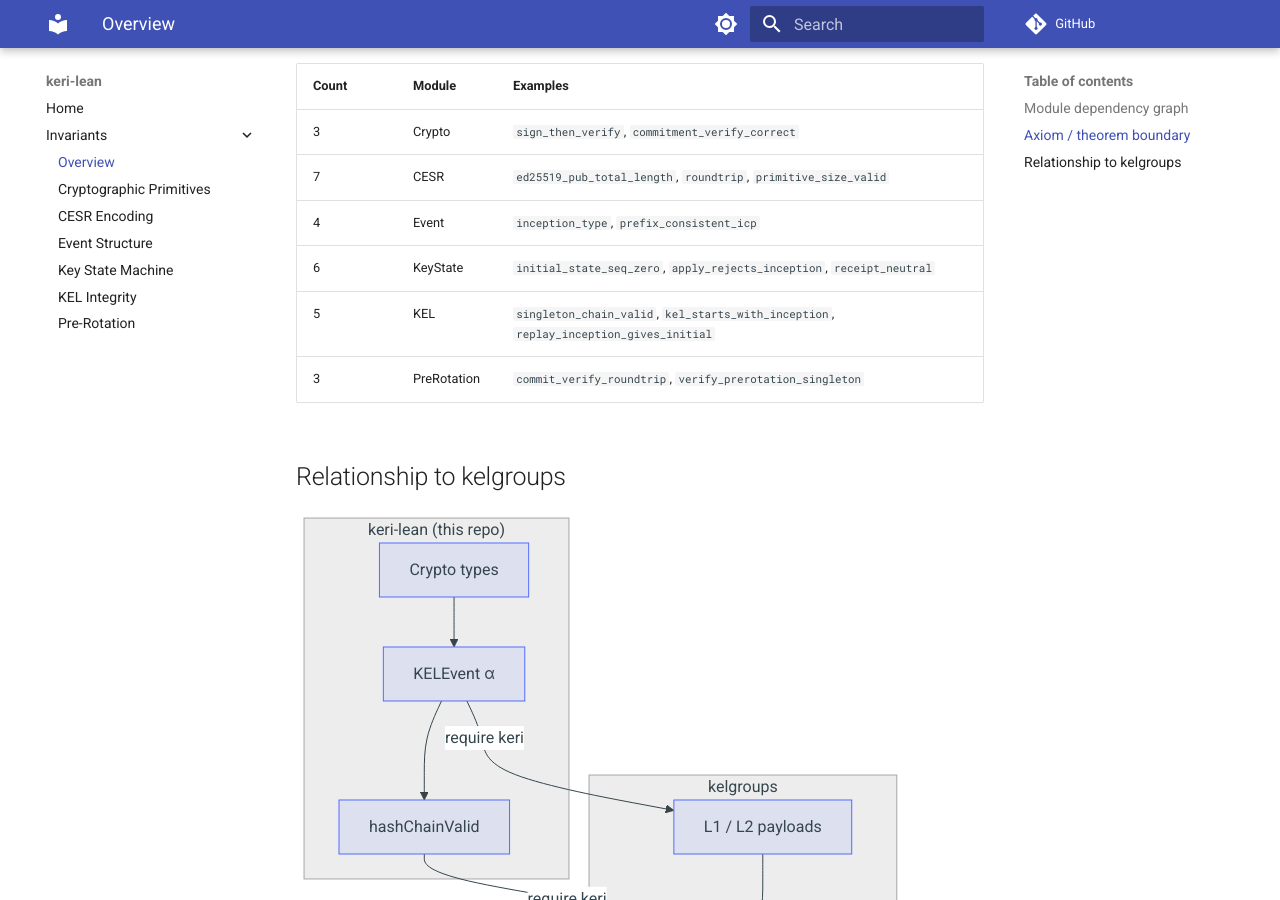
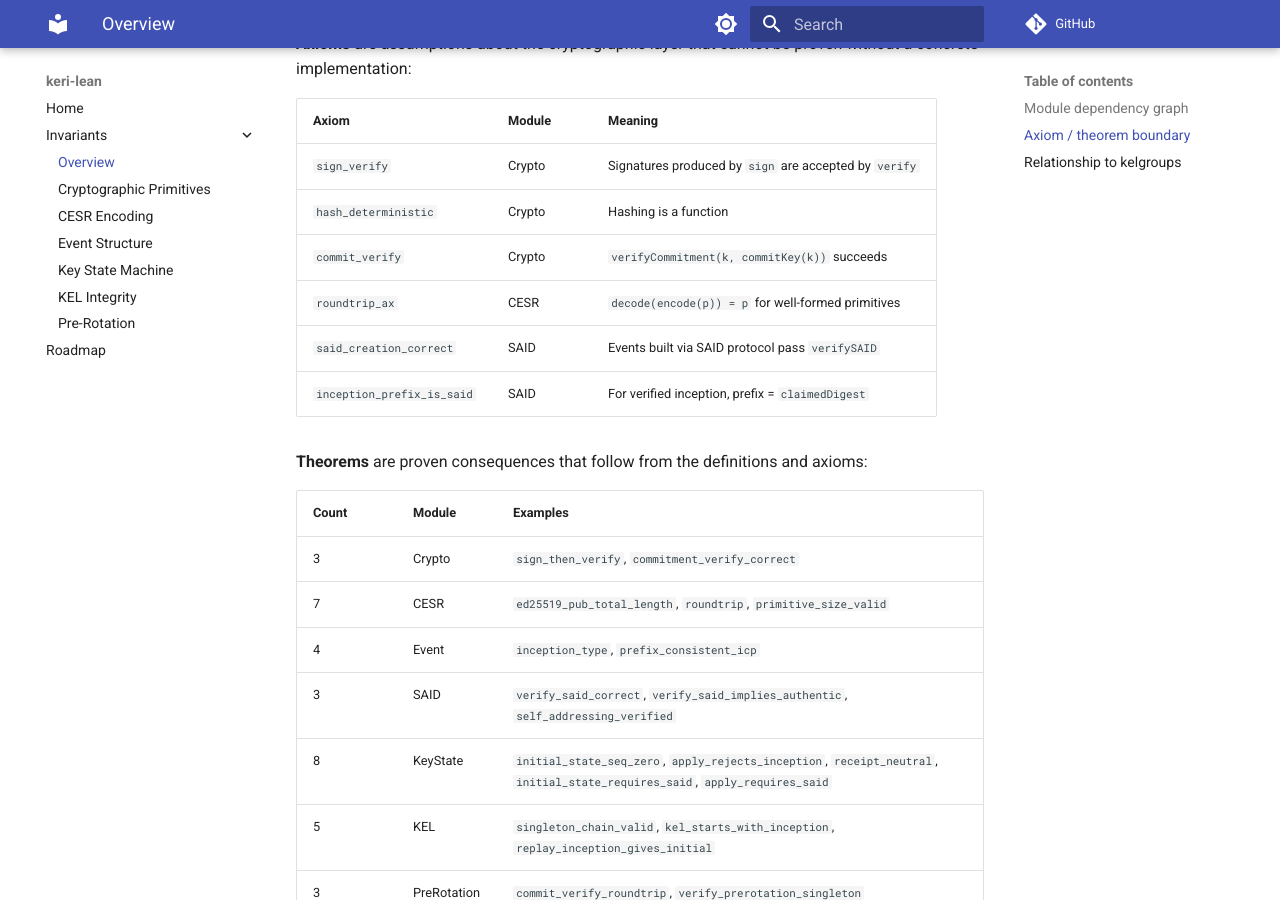
Before and after one commit to paolino/keri-lean, an MkDocs documentation site: the page built from docs/invariants/overview.md, in a window 1280 px wide and 900 px high, scrolled down 2062 px. Built offline with MkDocs 1.6.1 and Material for MkDocs 9.7.7, drawn with Linux system fonts in a browser that asks for light colours; comment, search, counter and statistics services are not loaded; some of the changed text lies outside the part shown.

Commit message:
docs: add keri-* roadmap for kelgroups support
Add roadmap documenting features needed in keri-lean/keri-hs/keri-purs
to support the kelgroups roadmap: identifier creation helper, witness
threshold enforcement, receipt verification, witness rotation, and
duplicity detection.

Update invariant overview to include SAID module (axioms, theorems,
dependency graph).

````diff
--- a/docs/invariants/overview.md
+++ b/docs/invariants/overview.md
@@ -9,19 +9,23 @@
     Crypto["KERI.Crypto<br/><i>Abstract primitives</i>"]
     CESR["KERI.CESR<br/><i>Encoding properties</i>"]
     Event["KERI.Event<br/><i>KELEvent, payloads</i>"]
+    SAID["KERI.SAID<br/><i>SAID verification</i>"]
     KeyState["KERI.KeyState<br/><i>State machine</i>"]
     KEL["KERI.KEL<br/><i>Hash chain, replay</i>"]
     PreRot["KERI.PreRotation<br/><i>Commitment scheme</i>"]
 
     Crypto --> CESR
     Crypto --> Event
+    Crypto --> SAID
     Crypto --> PreRot
+    Event --> SAID
+    SAID --> KeyState
     Event --> KeyState
     Event --> KEL
     KeyState --> KEL
 ```
 
-`Crypto` provides the abstract primitives. `Event` defines the generic event structure (shared with kelgroups). `KeyState`, `KEL`, and `PreRotation` build the KERI-specific invariants on top.
+`Crypto` provides the abstract primitives. `Event` defines the generic event structure (shared with kelgroups). `SAID` models self-addressing identifier verification. `KeyState`, `KEL`, and `PreRotation` build the KERI-specific invariants on top.
 
 ## Axiom / theorem boundary
 
@@ -32,6 +36,8 @@
         A2[hash_deterministic]
         A3[commit_verify]
         A4[roundtrip_ax]
+        A5[said_creation_correct]
+        A6[inception_prefix_is_said]
     end
     subgraph Theorems["Theorems (proven)"]
         T1[sign_then_verify]
@@ -41,12 +47,16 @@
         T5[initial_state_seq_zero]
         T6[kel_starts_with_inception]
         T7[verify_prerotation_correct]
+        T8[verify_said_correct]
+        T9[initial_state_requires_said]
     end
 
     A1 --> T1
     A3 --> T2
     A3 --> T7
     A4 --> T3
+    A5 --> T8
+    A6 --> T9
 ```
 
 **Axioms** are assumptions about the cryptographic layer that cannot be proven without a concrete implementation:
@@ -57,6 +67,8 @@
 | `hash_deterministic` | Crypto | Hashing is a function |
 | `commit_verify` | Crypto | `verifyCommitment(k, commitKey(k))` succeeds |
 | `roundtrip_ax` | CESR | `decode(encode(p)) = p` for well-formed primitives |
+| `said_creation_correct` | SAID | Events built via SAID protocol pass `verifySAID` |
+| `inception_prefix_is_said` | SAID | For verified inception, prefix = `claimedDigest` |
 
 **Theorems** are proven consequences that follow from the definitions and axioms:
 
@@ -65,7 +77,8 @@
 | 3 | Crypto | `sign_then_verify`, `commitment_verify_correct` |
 | 7 | CESR | `ed25519_pub_total_length`, `roundtrip`, `primitive_size_valid` |
 | 4 | Event | `inception_type`, `prefix_consistent_icp` |
-| 6 | KeyState | `initial_state_seq_zero`, `apply_rejects_inception`, `receipt_neutral` |
+| 3 | SAID | `verify_said_correct`, `verify_said_implies_authentic`, `self_addressing_verified` |
+| 8 | KeyState | `initial_state_seq_zero`, `apply_rejects_inception`, `receipt_neutral`, `initial_state_requires_said`, `apply_requires_said` |
 | 5 | KEL | `singleton_chain_valid`, `kel_starts_with_inception`, `replay_inception_gives_initial` |
 | 3 | PreRotation | `commit_verify_roundtrip`, `verify_prerotation_singleton` |
 
--- a/mkdocs.yml
+++ b/mkdocs.yml
@@ -30,6 +30,7 @@
     - Key State Machine: invariants/keystate.md
     - KEL Integrity: invariants/kel.md
     - Pre-Rotation: invariants/prerotation.md
+  - Roadmap: roadmap.md
 
 markdown_extensions:
   - admonition
````
Also changed, not shown: docs/roadmap.md (added, +162 -0 lines).
